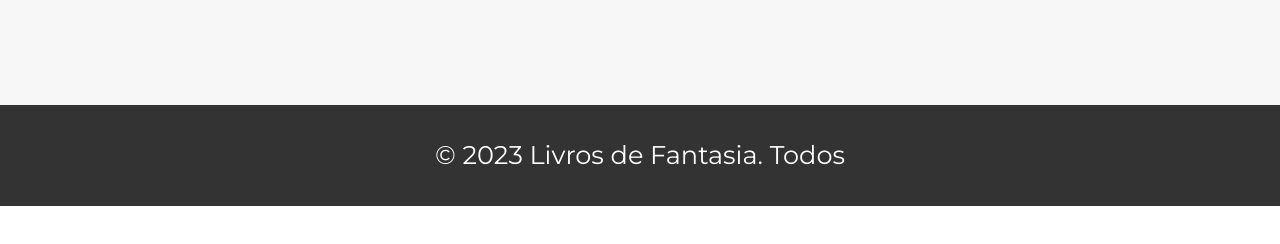
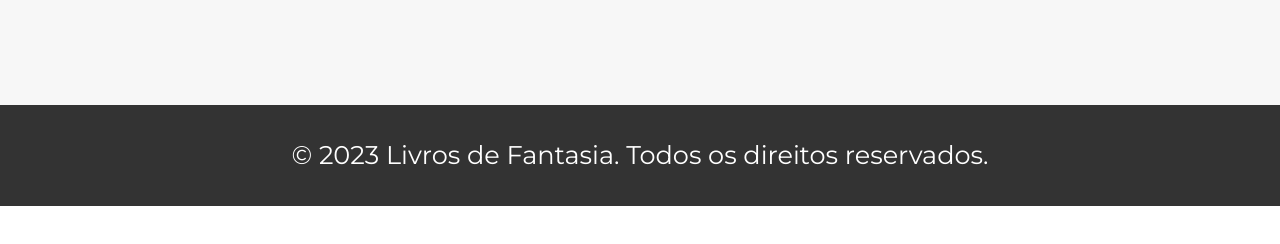
Before and after one commit to DanielRgis/site_versel, a plain HTML site: page index.html in a window 1280 px wide. Shown: the part 3869-4113 px from the top of the page. Drawn offline with Linux system fonts and the light colour scheme.

Commit message:
Update index.html

```diff
--- a/index.html
+++ b/index.html
@@ -81,4 +81,4 @@
     </section>
     <footer>
         <div class="container">
-            <p>&copy; 2023 Livros de Fantasia. Todos
+            <p>&copy; 2023 Livros de Fantasia. Todos os direitos reservados.
```
